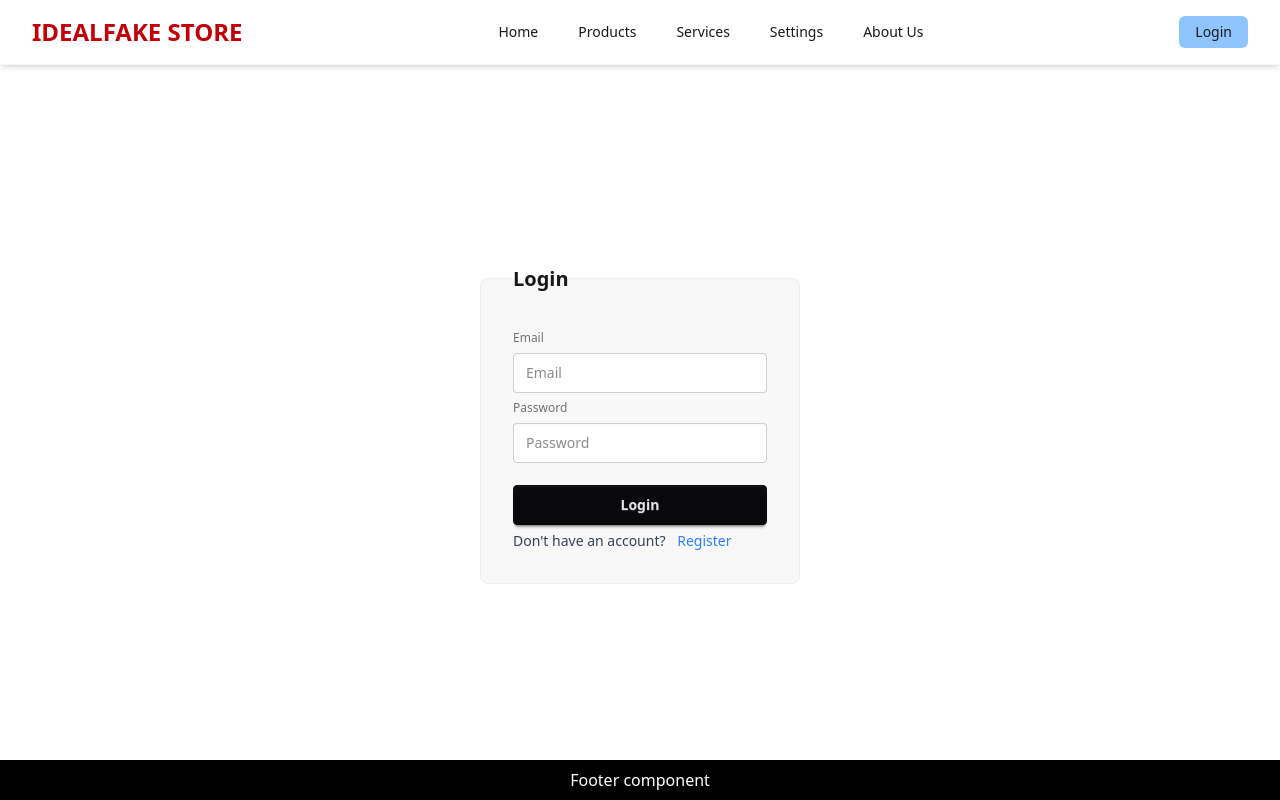
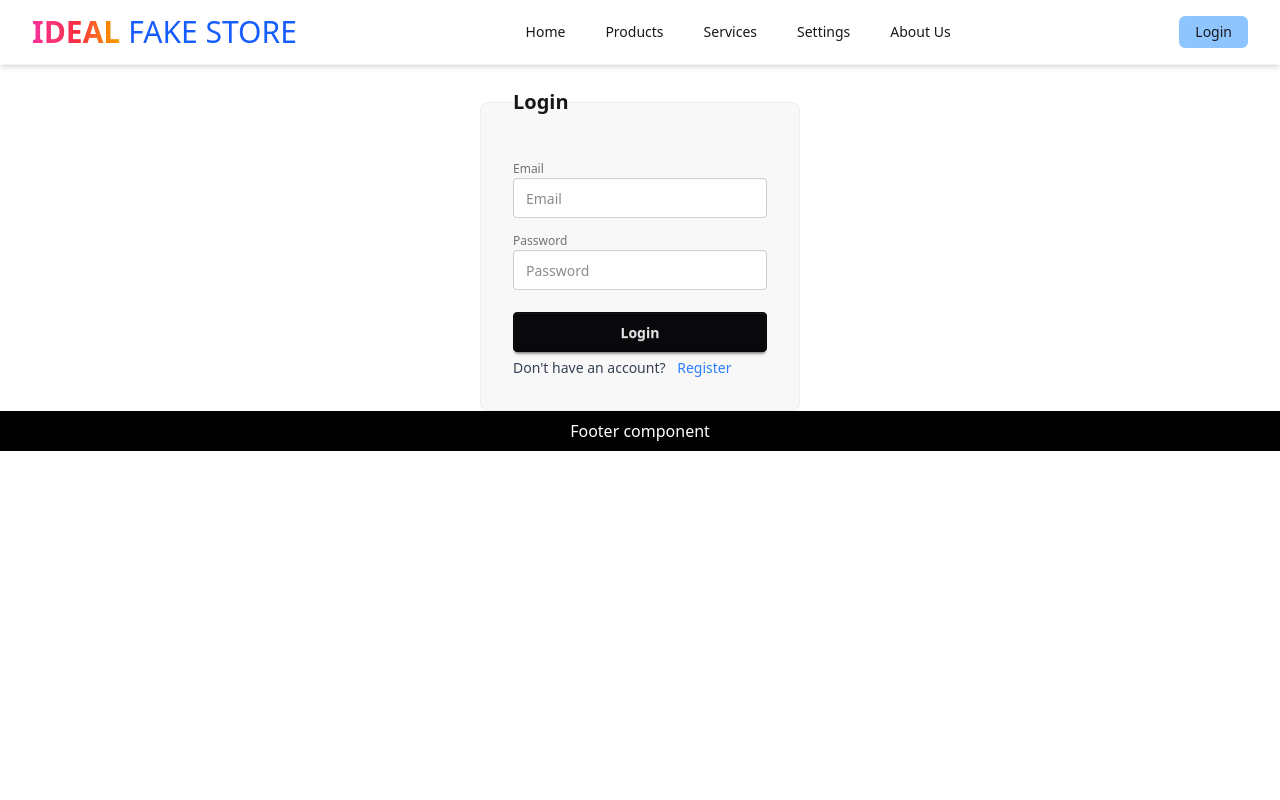
Before and after one commit to Web-Dev-Spider/frontend-17, a React (Vite) app: page /login in a window 1280 px wide. Built offline with nearby package versions, Linux system fonts and the light colour scheme.

Commit message:
welcome message correted

```diff
--- /dev/null
+++ b/axios/axiosInstance.js
@@ -0,0 +1,7 @@
+import axios from "axios";
+
+const axiosInstance = axios.create({
+  baseURL: import.meta.env.VITE_BASE_URL,
+});
+
+export default axiosInstance;
--- a/package.json
+++ b/package.json
@@ -10,11 +10,14 @@
     "preview": "vite preview"
   },
   "dependencies": {
+    "@reduxjs/toolkit": "^2.6.1",
     "@tailwindcss/vite": "^4.0.14",
+    "axios": "^1.8.3",
     "daisyui": "^5.0.3",
     "react": "^19.0.0",
     "react-dom": "^19.0.0",
     "react-icons": "^5.5.0",
+    "react-redux": "^9.2.0",
     "react-router-dom": "^7.3.0",
     "tailwindcss": "^4.0.14"
   },
--- a/src/components/MyNavbar.jsx
+++ b/src/components/MyNavbar.jsx
@@ -17,9 +17,10 @@ const MyNavbar = () => {
             <div className="container w-full mx-auto flex py-0 items-center justify-between p-2 sm:px-4 md:px-6 lg:px-8 h-12 lg:h-16">
                 {/* Logo */}
                 <Link to="/" className="hidden md:block text-2xl font-bold text-red-700 cursor-pointer">
-                    <span>IDEAL</span><span>FAKE STORE</span>
+                    <span className="text-3xl pr-2 font-extrabold bg-gradient-to-r from-pink-500 via-red-500 to-yellow-500
+                      bg-clip-text text-transparent animate-pulse">IDEAL</span><span className="text-3xl font-medium  text-blue-600">FAKE STORE</span>
                 </Link>
-                <Link to={'/'} className="text-red-600 md:hidden">IFS</Link>
+                <Link to={'/'} className="text-red-600 text-2xl px-3 font-bold md:hidden"><span className=" text-blue-600">I</span><span>F</span>S</Link>
 
                 {/* menu for mobile devices */}
 
@@ -36,7 +37,7 @@ const MyNavbar = () => {
                         // <Link to={item.link} key={item.id} className={`px-4 py-2 rounded-md transition-colors ${location.pathname === item.link ? "bg-yellow-400" : "hover:bg-red-400"}`}>
                         //     {item.title}
                         // </Link>
-                        <Link to={item.link} key={item.id} className={`hidden md:block text-sm font-medium relative after:absolute after:bottom-0 after:left-0 after:h-0.5 after:w-0 after:bg-blue-600 hover:after:w-full hover:scale-110  after:transition-all ${location.pathname === item.link ? "text-blue-700 after:w-full shadow-md" : ""}`}>
+                        <Link to={item.link} key={item.id} className={`hidden md:block text-sm font-medium relative after:absolute after:bottom-0 after:left-0 after:h-0.5 after:w-0 after:bg-blue-600 hover:after:w-full   after:transition-all ${location.pathname === item.link ? "text-blue-700 after:w-full shadow-md" : ""}`}>
                             {item.title}
                         </Link>
                     ))}
--- a/src/layouts/UserLayout.jsx
+++ b/src/layouts/UserLayout.jsx
@@ -5,12 +5,11 @@ import MyNavbar from '../components/MyNavbar'
 
 function UserLayout() {
     return (
-        <div className='flex flex-col min-h-screen w-screen'>
+        <div className='flex flex-col  max-h-screen '>
             <MyNavbar />
 
-            {/* <div className='flex flex-1 mt-16 lg:mt-20'> */}
-            <div className='container flex flex-1 pt-16 lg:pt-20 items-start'>
-
+            <div className='flex flex-1 mt-16 lg:mt-20'>
+                {/* <div className='flex-1 items-start'> */}
                 <Outlet />
             </div>
             <Footer />
--- a/src/pages/Home.jsx
+++ b/src/pages/Home.jsx
@@ -2,15 +2,14 @@ import React from 'react'
 
 function Home() {
     return (
-        <div className=' container flex  items-start w-full'>
+        <div className='bg-amber-200 h-screen'>
+            <div className=' items-start w-full'>
+                <h1 className='text-5xl text-gray-900'>Home page</h1>
 
-            <div className='w-1/2 '>
-                left
-            </div>
-            <div className='w-1/2'>
-                right
             </div>
         </div>
+
+
     )
 }
 
--- a/src/pages/Login.jsx
+++ b/src/pages/Login.jsx
@@ -1,23 +1,83 @@
-import React from 'react'
-import { Link } from 'react-router-dom'
+import React, { useState } from 'react'
+import { Link, useNavigate } from 'react-router-dom'
+import axiosInstance from '../../axios/axiosInstance'
 
 function Login() {
+    const [formData, setFormData] = useState({
+        email: "",
+        password: ""
+    })
+
+    const [errors, setErrors] = useState({})
+    const navigate = useNavigate()
+
+
+    const handleInputChange = (event) => {
+        setFormData((prev) => ({ ...prev, [event.target.name]: event.target.value }))
+
+        // console.log(event.target.name, event.target.value)
+    }
+
+    const handleLoginSubmit = async (event) => {
+
+        try {
+            event.preventDefault()
+            if (!validateFormData()) return
+
+            // console.log(formData)
+            const response = await axiosInstance.post('/auth/sign-in', formData)
+            setFormData({ email: "", password: "" })
+
+            const { name } = response.data.data.user
+            localStorage.setItem('name', name)
+
+            navigate('/welcome')
+
+        } catch (error) {
+            console.log(error)
+        }
+    }
+
+    function validateFormData() {
+        let formDataErrors = {}
+        if (!formData.email.trim()) {
+            formDataErrors.email = 'Email is required'
+        } else if (!/^[^\s@]+@[^\s@]+\.[^\s@]+$/.test(formData.email)) {
+            formDataErrors.email = 'Invalid email format'
+        }
+
+        if (!formData.password) {
+            formDataErrors.password = 'Password is required'
+        }
+
+        setErrors(formDataErrors)
+        console.log("Errors set by validation function in login page", errors)
+        console.log("True or falise", Object.keys(formDataErrors).length === 0)
+
+        return Object.keys(formDataErrors).length === 0
+
+    }
     return (
-        <div className='container flex justify-center items-center'>
+        <form className='container flex justify-center items-center' onSubmit={handleLoginSubmit} noValidate>
             <fieldset className="fieldset w-xs bg-base-200 border border-base-300 p-8 rounded-box">
                 <legend className="fieldset-legend text-xl">Login</legend>
 
-                <label className="fieldset-label">Email</label>
-                <input type="email" className="input" placeholder="Email" name="name" />
+                <div className='relative'>
+                    <label className="fieldset-label mt-2">Email</label>
+                    <input type="email" className="input " placeholder="Email" name="email" value={formData.email} onChange={handleInputChange} onFocus={() => setErrors((prev) => ({ ...prev, email: " " }))} />
+                    <p className="text-red-500 text-xs min-h-[0.3rem] absolute left-0 top-full  ml-3">{errors.email || " "}</p>
+                </div>
+                <div className='w-full relative'>
+                    <label className="fieldset-label mt-2">Password</label>
+                    <input type="password" className="input" placeholder="Password" name="password" value={formData.password} onChange={handleInputChange} onFocus={() => setErrors((prev) => ({ ...prev, password: " " }))} />
+                    <p className="text-red-500 text-xs min-h-[0.3rem] absolute top-full left-0 ml-3">{errors.password || " "}</p>
+                </div>
 
-                <label className="fieldset-label">Password</label>
-                <input type="password" className="input" placeholder="Password" name="password" />
-
-                <button className="btn btn-neutral mt-4" >Login</button>
+                <button className="btn btn-neutral mt-4" type='submit' >Login</button>
 
                 <p className='fle flex-col md:flex-row text-sm font-medium text-gray-700'>Don't have an account? <span className='text-blue-500 md:ml-2 hover:text-green-900'><Link to='/register'> Register</Link ></span></p>
             </fieldset>
-        </div>
+        </form>
     )
 }
 
--- a/src/pages/Products.jsx
+++ b/src/pages/Products.jsx
@@ -2,7 +2,7 @@ import React from 'react'
 
 function Products() {
     return (
-        <div>
+        <div className='bg-blue-300 h-screen'>
             <h1>Products</h1>
         </div>
     )
--- a/src/pages/Welcome.jsx
+++ b/src/pages/Welcome.jsx
@@ -1,12 +1,25 @@
-import React from 'react'
+import React, { useEffect, useState } from 'react'
 
 function Welcome() {
+    const [welcomeMessage, setWelcomeMessage] = useState("Welcome")
+
+    const capitalize = (sentence) => {
+        return sentence.split(' ').map((word) => word.charAt(0).toUpperCase() + word.slice(1).toLowerCase()).join(' ')
+    }
+    useEffect(() => {
+        const userName = localStorage.getItem('name')
+        if (userName) {
+            setWelcomeMessage(`${capitalize(userName)},`)
+        }
+
+        console.log('username received in the welcome page from the cookie', userName)
+    }, [])
+    console.log("Hello I am in the welcome page")
     return (
-        <div>
-            <h1>Welcome User</h1>
-            <h3>Lorem ipsum dolor sit, amet consectetur adipisicing elit. Ipsum illum, provident reprehenderit animi perspiciatis vel architecto expedita? Voluptates, inventore perspiciatis eaque placeat incidunt accusamus quia. Dolores sed eaque error aspernatur.
-                Atque, ratione sint? Nihil, adipisci reiciendis rem minima tenetur beatae commodi. Magnam, perferendis dolores. Autem officiis tenetur, maxime inventore dolores perferendis rem ducimus consequatur ab vero totam id, maiores repellendus?</h3>
-
+        <div className='container items-start mx-auto md:ml-5 py-0 md:mt-6'>
+            <h1 className='text-4xl font-light text-amber-900'>Welcome <span className='pr-2 font-semibold'>{welcomeMessage}</span></h1>
+            <h3 className='text-6xl mt-5 font-light'>See the wide varieties of fakes, you won't find anywhere else in this world...</h3>
+            <h4 className='text-4xl font-bold mt-8 text-slate-700 text-center'>TRUELY FAKE... THAT YOU NEVER CAN'T IDENTITY</h4>
         </div>
     )
 }
```
Also changed, not shown: src/pages/Register.jsx (+30 -11 lines), src/redux/authSlice.js (added), 2 other files (tests, documents, lock files or other folders).
